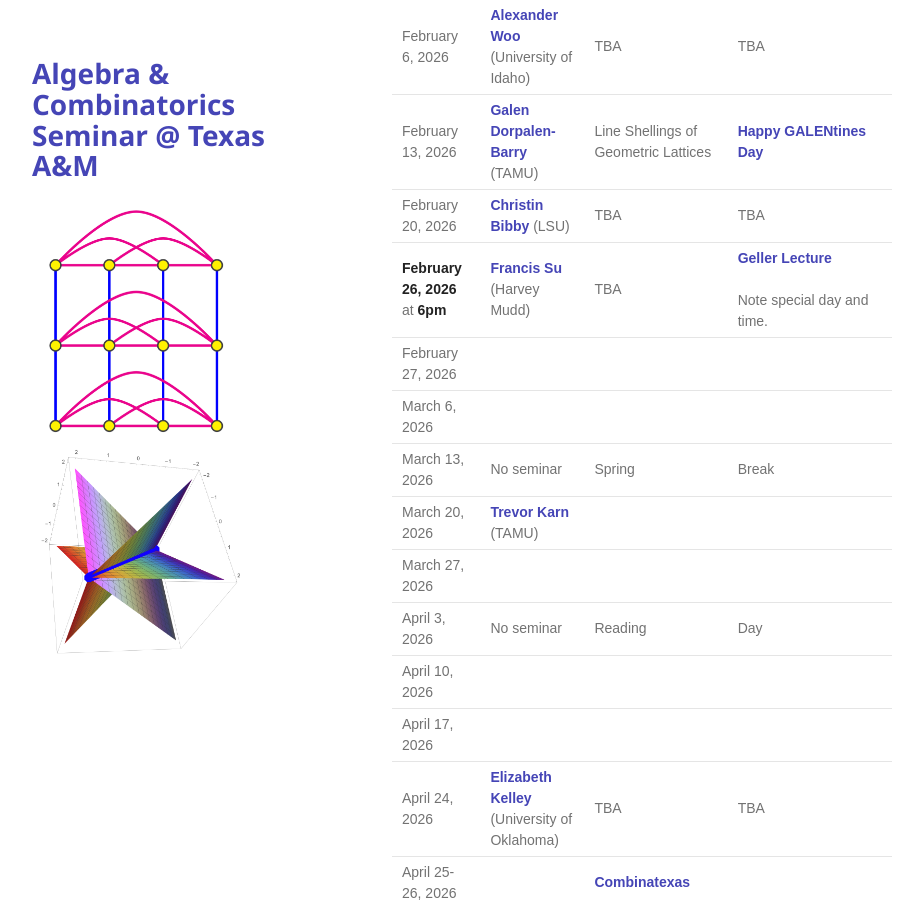
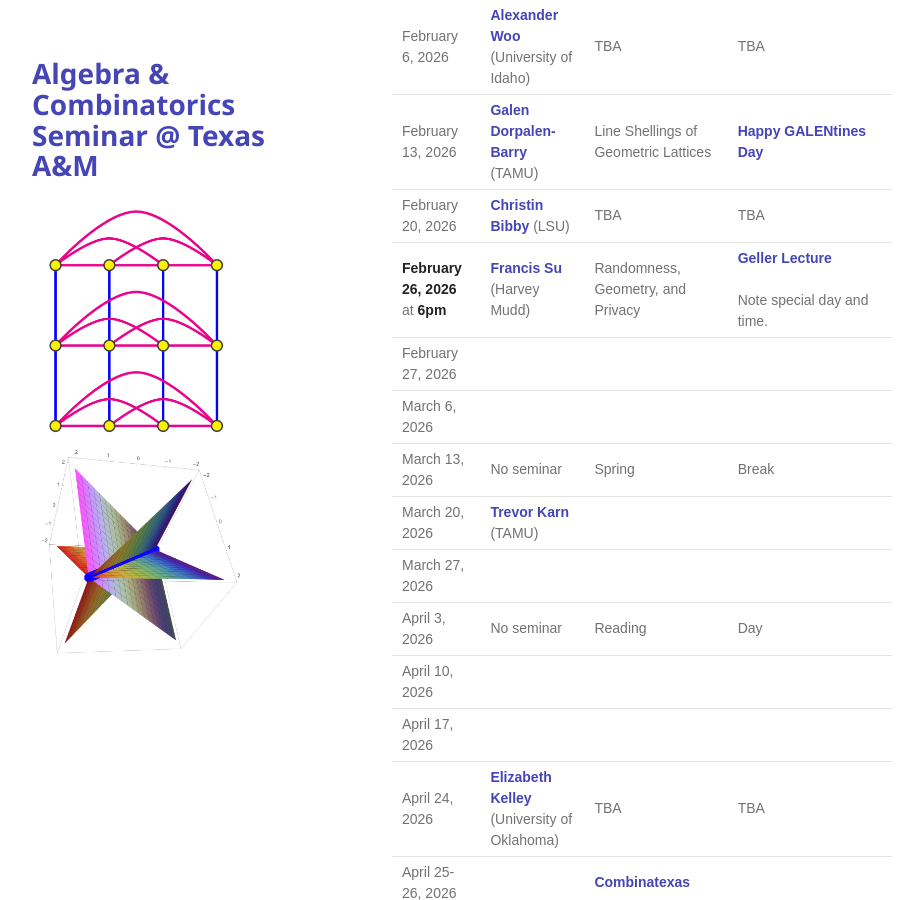
Before and after one commit to tamu-seminar/alg-comb, a Jekyll site: the page built from index.md, in a window 1280 px wide and 900 px high, scrolled down 473 px. Shown: the whole window, without its empty margins (178-1101 px from the left). Built offline with Jekyll 4.4.1, drawn with Linux system fonts in a browser that asks for light colours.

Commit message:
title Fancis Su

```diff
--- a/index.md
+++ b/index.md
@@ -29,7 +29,7 @@ The organizers are [Chun-Hung Liu](https://people.tamu.edu/~chliu/), [Trevor Kar
 | February 6, 2026  | [Alexander Woo](https://www.uidaho.edu/people/awoo) (University of Idaho)        |  TBA  | TBA   |
 | February 13, 2026 | [Galen Dorpalen-Barry](https://galen.dorpalen-barry.org/) (TAMU)        |   Line Shellings of Geometric Lattices    |   [Happy GALENtines Day](https://en.wikipedia.org/wiki/Galentine%27s_Day_(observance))    |
 | February 20, 2026 | [Christin Bibby](https://www.math.lsu.edu/~bibby/) (LSU)    |   TBA    |   TBA    |
-|**February 26, 2026** at **6pm** | [Francis Su](https://www.francissu.com/) (Harvey Mudd) | TBA | [Geller Lecture](https://sites.google.com/tamu.edu/geller-lecture-2026/home) <br><br> Note special day and time.|
+|**February 26, 2026** at **6pm** | [Francis Su](https://www.francissu.com/) (Harvey Mudd) | Randomness, Geometry, and Privacy | [Geller Lecture](https://sites.google.com/tamu.edu/geller-lecture-2026/home) <br><br> Note special day and time.|
 | February 27, 2026 |         |       |       |
 | March 6, 2026     |         |       |       |
 | March 13, 2026    |No seminar|Spring|Break  |
```
